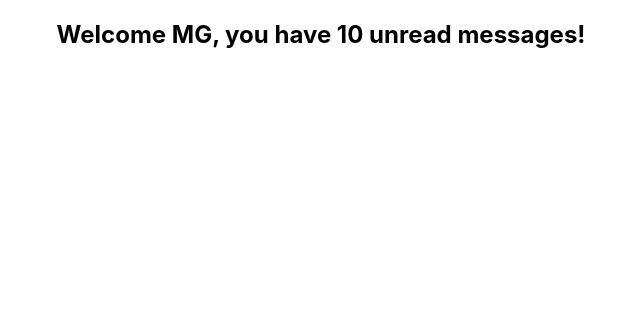
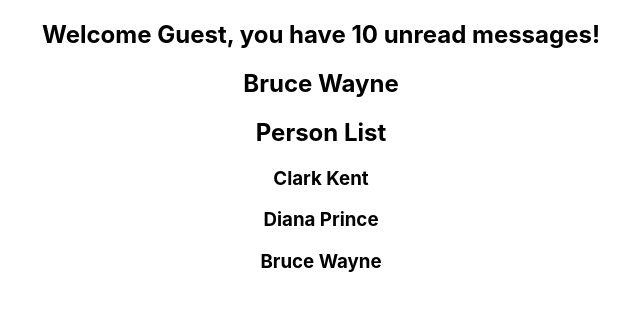
Before and after one commit to SaneManiacMG/react-typescript-demo, a React (Create React App) app: page / in a window 1280 px wide. Shown: the top 310 px of the page, without its empty margins (319-959 px from the left). Built offline with nearby package versions, Linux system fonts and the light colour scheme.

Commit message:
Datatype props Object props Refactor App component and update imports

```diff
--- a/src/App.tsx
+++ b/src/App.tsx
@@ -1,10 +1,35 @@
 import './App.css';
-import { Greeting } from './components/Greeting';
+import { Greet } from './components/Greet';
+import { Person } from './components/Person';
+import { PersonList } from './components/PersonList';
 
 function App() {
+  const personName = {
+    first: 'Bruce',
+    last: 'Wayne'
+  };
+
+  const nameList = [
+    {
+      first: 'Clark',
+      last: 'Kent'
+    },
+    {
+      first: 'Diana',
+      last: 'Prince'
+    },
+    {
+      first: 'Bruce',
+      last: 'Wayne'
+    }
+  ]
+
+
   return (
     <div className="App">
-      <Greeting name="MG" />
+      <Greet name="MG" messageCount={10} isLoggedIn={false} />
+      <Person name={personName} />
+      <PersonList names={nameList} />
     </div>
   );
 }
--- /dev/null
+++ b/src/components/Greet.tsx
@@ -0,0 +1,20 @@
+import React from 'react';
+
+type GreetingProps = {
+    name: string;
+    messageCount: number;
+    isLoggedIn: boolean;
+}
+
+export const Greet = (props: GreetingProps) => {
+    return (
+        <div>
+            <h2>
+                {
+                    props.isLoggedIn ? `Wecome ${props.name}, you have ${props.messageCount} unread messages!` :
+                        `Welcome Guest, you have ${props.messageCount} unread messages!`
+                }
+            </h2>
+        </div>
+    );
+};
--- a/src/components/Greeting.tsx
+++ /dev/null
@@ -1,13 +0,0 @@
-import React from 'react';
-
-type GreetingProps = {
-    name: string;
-}
-
-export const Greeting = (props: GreetingProps) => {
-    return (
-        <div>
-            <h2>Welcome {props.name}, you have 10 unread messages!</h2>
-        </div>
-    );
-};
--- /dev/null
+++ b/src/components/Person.tsx
@@ -0,0 +1,16 @@
+import React from 'react';
+
+type PersonProps = {
+    name: {
+        first: string;
+        last: string;
+    }
+}
+
+export const Person = (props: PersonProps) => {
+    return (
+        <div>
+            <h2>{props.name.first} {props.name.last}</h2>
+        </div>
+    );
+};
--- /dev/null
+++ b/src/components/PersonList.tsx
@@ -0,0 +1,21 @@
+type PersonListProps = {
+    names: {
+        first: string;
+        last: string;
+    }[]
+}
+
+export const PersonList = (props: PersonListProps) => {
+    return (
+        <div>
+            <h2>Person List</h2>
+            {props.names.map((name) => {
+                return (
+                    <h3 key={name.first}>
+                        {name.first} {name.last}
+                    </h3>
+                )
+            })}
+        </div>
+    );
+};
```
